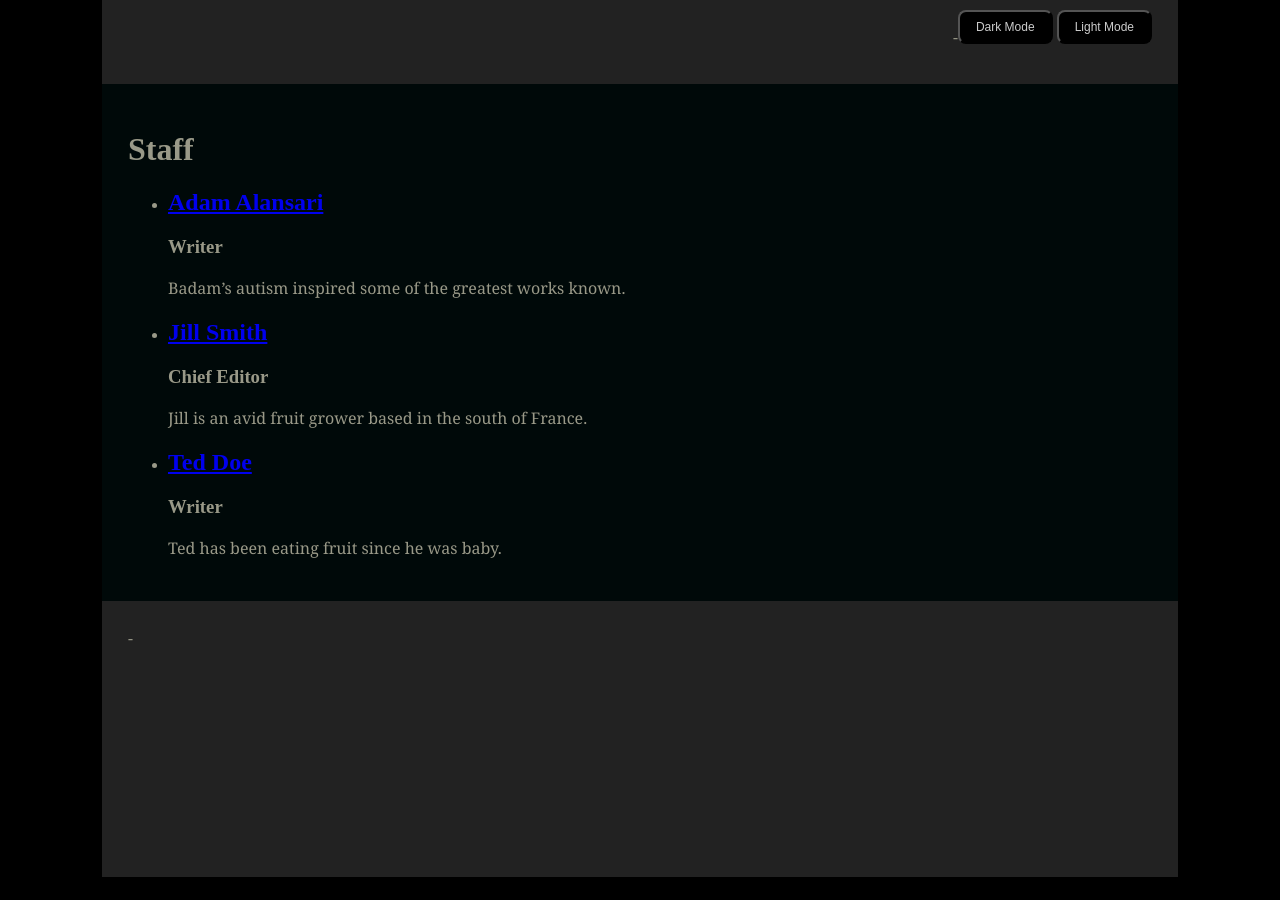
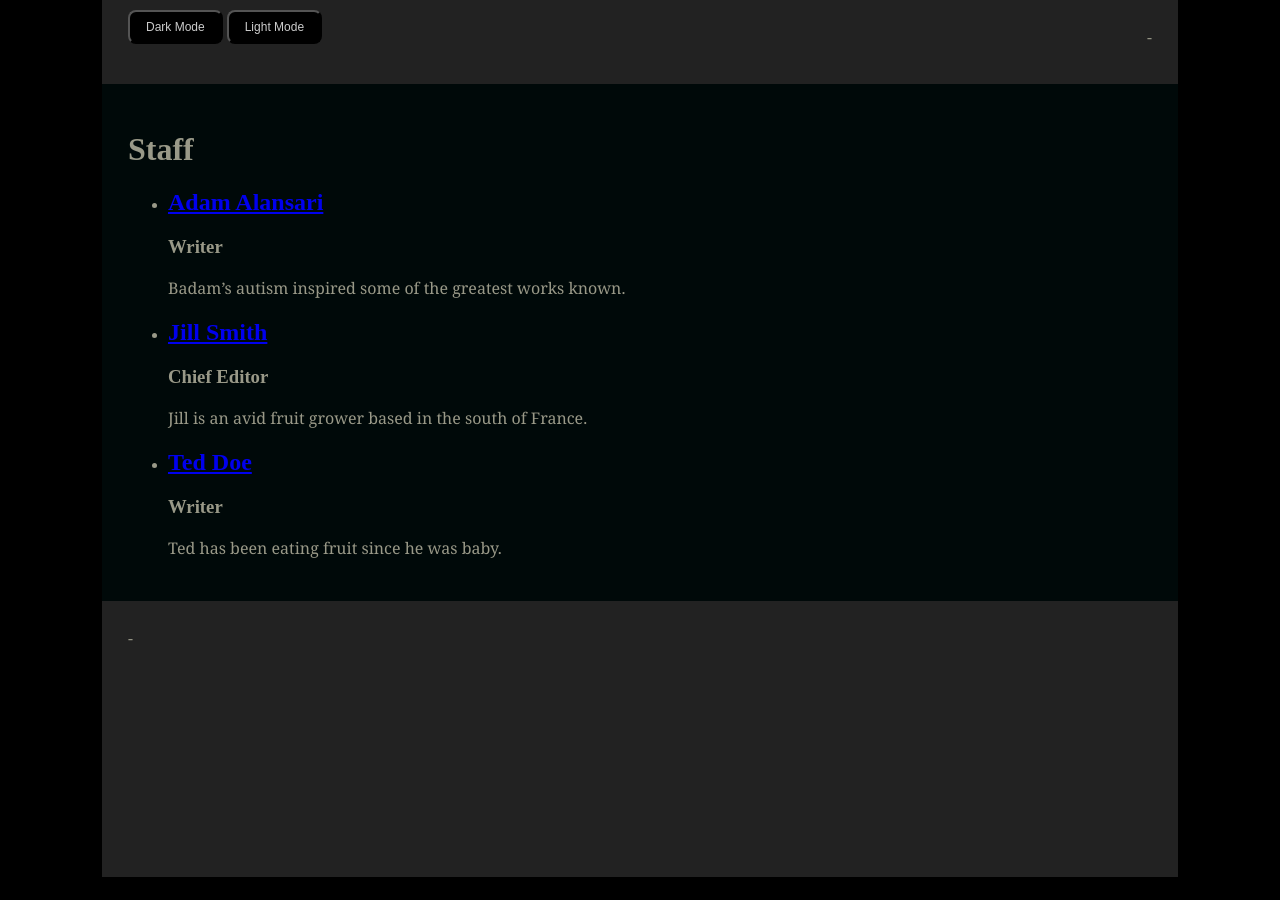
Before and after one commit to torresjrjr/torresjrjr.github.io, a Jekyll site: the page built from staff.html, in a window 1280 px wide. Built offline with Jekyll 4.4.1, drawn with Linux system fonts in a browser that asks for light colours.

Commit message:
Update header.html

```diff
--- a/_includes/header.html
+++ b/_includes/header.html
@@ -1,5 +1,5 @@
 <div id="header">
-	<div style="display: inline-block;float: right; max-height: 32px">
+	<div style="display: inline-block;float: left; max-height: 32px">
 		<button type="button" onclick="darkmode()">Dark Mode</button>
 		<button type="button" onclick="lightmode()">Light Mode</button>
 	</div>
```
